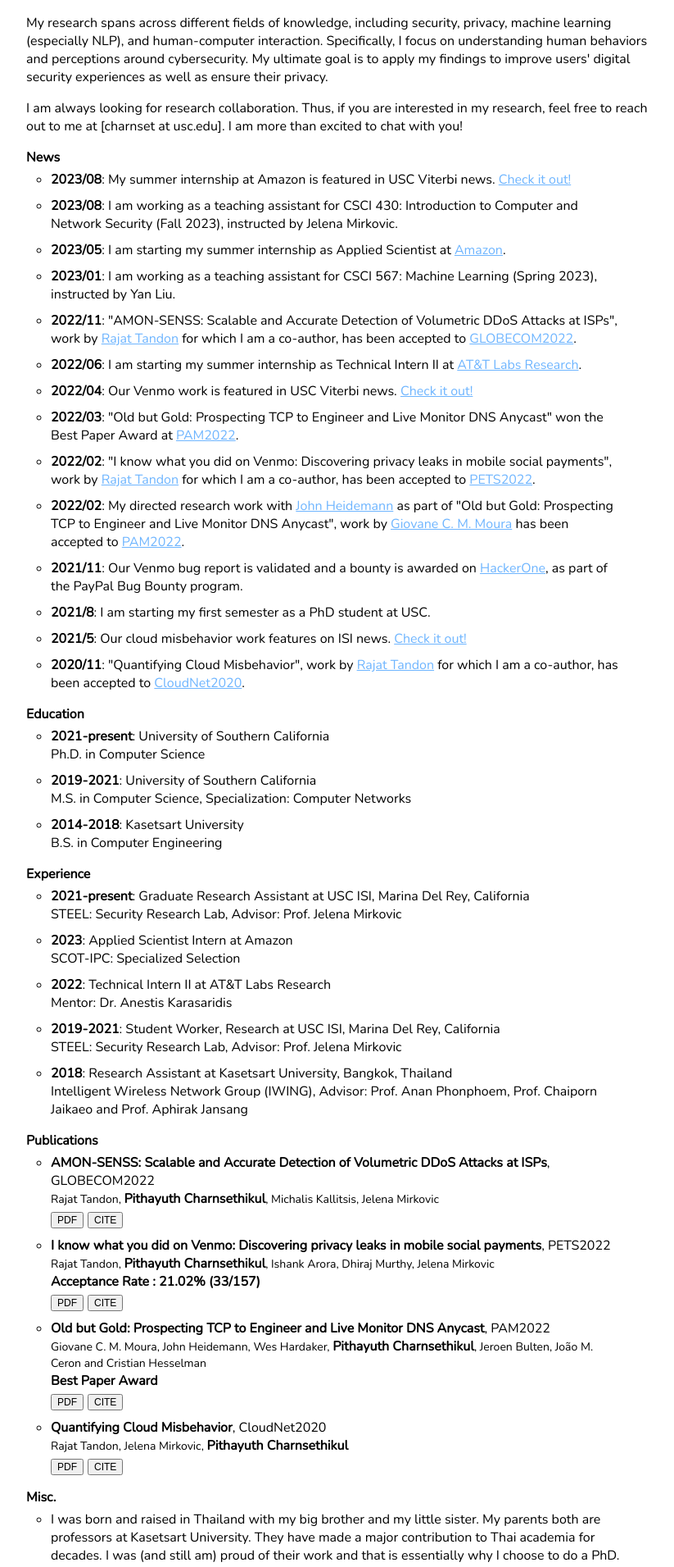
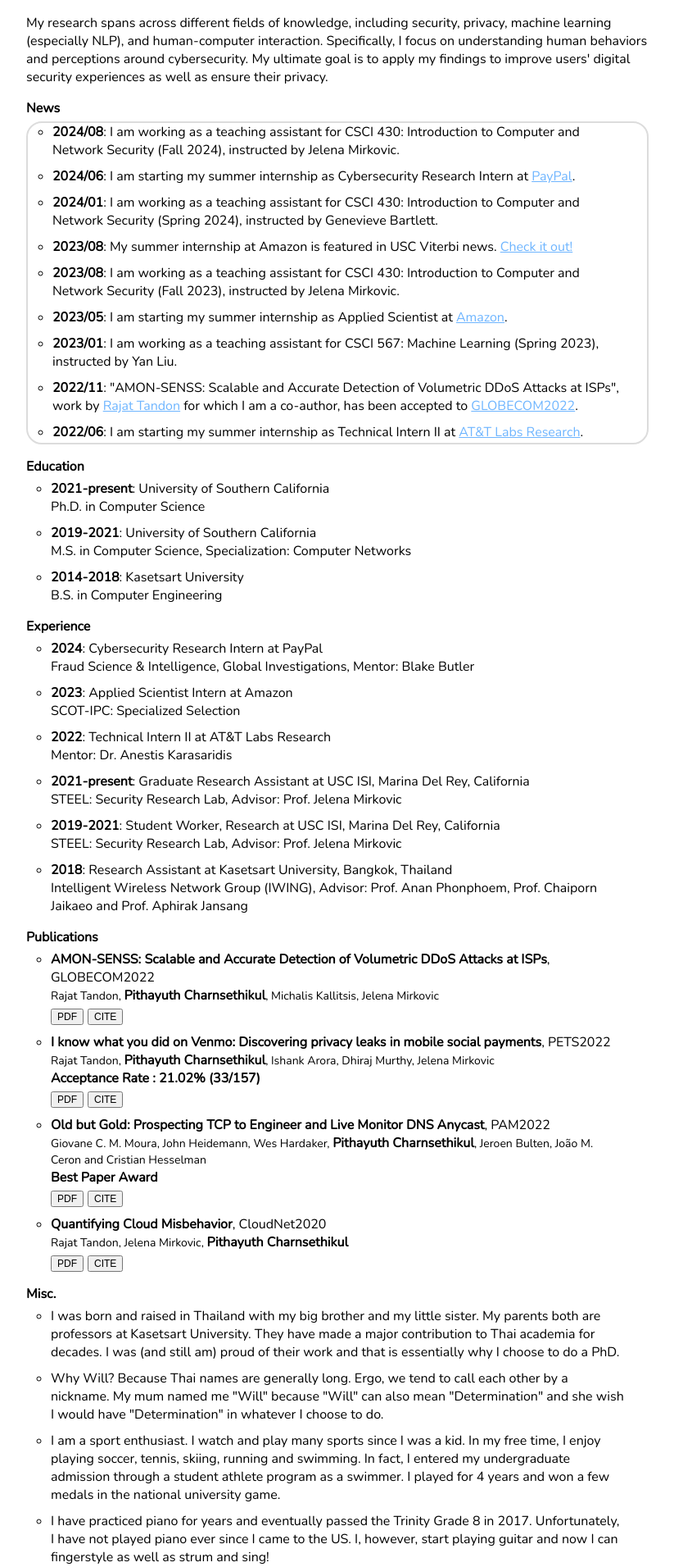
Before and after one commit to charnset/profile, an Angular app: page / in a window 1280 px wide. Shown: the part 409-2320 px from the top of the page at 82% size, without its empty margins (228-1051 px from the left). Built offline with nearby package versions, Linux system fonts and the light colour scheme.

Commit message:
first update 2024

```diff
--- a/src/app/app.component.html
+++ b/src/app/app.component.html
@@ -17,5 +17,5 @@
 <app-misc id="misc"></app-misc>
 
 <div class="footnote">
-Last update: 2023/09
+Last update: 2024/08
 </div>
--- a/src/app/components/about-me/about-me.component.html
+++ b/src/app/components/about-me/about-me.component.html
@@ -6,8 +6,5 @@
   <p>
   My research spans across different fields of knowledge, including security, privacy, machine learning (especially NLP), and human-computer interaction. Specifically, I focus on understanding human behaviors and perceptions around cybersecurity. My ultimate goal is to apply my findings to improve users' digital security experiences as well as ensure their privacy.
   </p>
-  <p>
-I am always looking for research collaboration. Thus, if you are interested in my research, feel free to reach out to me at [charnset at usc.edu]. I am more than excited to chat with you!
-  </p>
   </div>
 </div>
--- a/src/app/components/experience/experience.component.html
+++ b/src/app/components/experience/experience.component.html
@@ -1,12 +1,14 @@
 <div class="experience">
   <h4 class="header">Experience</h4>
     <ul class="info">
-      <li><span class="year">2021-present</span>: Graduate Research Assistant at USC ISI, Marina Del Rey, California</li>
-      <span class="lab">STEEL: Security Research Lab, Advisor: Prof. Jelena Mirkovic</span>
+      <li><span class="year">2024</span>: Cybersecurity Research Intern at PayPal</li>
+      <span class="lab">Fraud Science & Intelligence, Global Investigations, Mentor: Blake Butler</span>
       <li><span class="year">2023</span>: Applied Scientist Intern at Amazon</li>
       <span class="lab">SCOT-IPC: Specialized Selection</span>
       <li><span class="year">2022</span>: Technical Intern II at AT&T Labs Research</li>
       <span class="lab">Mentor: Dr. Anestis Karasaridis</span>
+      <li><span class="year">2021-present</span>: Graduate Research Assistant at USC ISI, Marina Del Rey, California</li>
+      <span class="lab">STEEL: Security Research Lab, Advisor: Prof. Jelena Mirkovic</span>
       <li><span class="year">2019-2021</span>: Student Worker, Research at USC ISI, Marina Del Rey, California</li>
       <span class="lab">STEEL: Security Research Lab, Advisor: Prof. Jelena Mirkovic</span>
       <li><span class="year">2018</span>: Research Assistant at Kasetsart University, Bangkok, Thailand</li>
--- a/src/app/components/misc/misc.component.html
+++ b/src/app/components/misc/misc.component.html
@@ -3,7 +3,7 @@
     <ul class="info">
       <li>I was born and raised in Thailand with my big brother and my little sister. My parents both are professors at Kasetsart University. They have made a major contribution to Thai academia for decades. I was (and still am) proud of their work and that is essentially why I choose to do a PhD.</li>
       <li>Why Will? Because Thai names are generally long. Ergo, we tend to call each other by a nickname. My mum named me "Will" because "Will" can also mean "Determination" and she wish I would have "Determination" in whatever I choose to do.</li>
-      <li>I am a sport enthusiast. I watch and play many sports since I was a kid. In my free time, I enjoy playing soccer, tennis, skiing, running and swimming. In fact, I entered my undergraduate admission through a student athlete program as a swimmer. I played for 4 years and won a couple of medals in the national university game.</li>
+      <li>I am a sport enthusiast. I watch and play many sports since I was a kid. In my free time, I enjoy playing soccer, tennis, skiing, running and swimming. In fact, I entered my undergraduate admission through a student athlete program as a swimmer. I played for 4 years and won a few medals in the national university game.</li>
       <li>I have practiced piano for years and eventually passed the Trinity Grade 8 in 2017. Unfortunately, I have not played piano ever since I came to the US. I, however, start playing guitar and now I can fingerstyle as well as strum and sing!</li>
       <li>I am a huge fan of Liverpool FC. YNWA!</li>
       <li>I love watching movies. My favorite genres are crime and drama. The Godfather is my all time favorite movie, "Salute, Don Corleone!". My favorite director is Martin Scosese, especially his work with Robert De Niro and Leonardo DiCaprio.</li>
--- a/src/app/components/news/news.component.css
+++ b/src/app/components/news/news.component.css
@@ -14,6 +14,10 @@
   padding: 0px 30px;
   list-style-type: circle;
   font-size: 16px;
+  height: 390px;
+  overflow: scroll;
+  border: 2px #DCDCDC solid;
+  border-radius: 19px;
 }
 
 li {
--- a/src/app/components/news/news.component.html
+++ b/src/app/components/news/news.component.html
@@ -1,6 +1,9 @@
 <div class="news">
   <h4 class="header">News</h4>
     <ul class="info">
+      <li><span class="date">2024/08</span>: I am working as a teaching assistant for CSCI 430: Introduction to Computer and Network Security (Fall 2024), instructed by Jelena Mirkovic.</li>
+      <li><span class="date">2024/06</span>: I am starting my summer internship as Cybersecurity Research Intern at <a href="https://www.paypal.com/" target="_blank">PayPal</a>.</li>
+      <li><span class="date">2024/01</span>: I am working as a teaching assistant for CSCI 430: Introduction to Computer and Network Security (Spring 2024), instructed by Genevieve Bartlett.</li>
       <li><span class="date">2023/08</span>: My summer internship at Amazon is featured in USC Viterbi news. <a href="https://viterbischool.usc.edu/news/2023/08/isi-ph-d-students-connect-academic-learning-with-summer-internships/" target="_blank">Check it out!</a></li>
       <li><span class="date">2023/08</span>: I am working as a teaching assistant for CSCI 430: Introduction to Computer and Network Security (Fall 2023), instructed by Jelena Mirkovic.</li>
       <li><span class="date">2023/05</span>: I am starting my summer internship as Applied Scientist at <a href="https://www.amazon.science/search" target="_blank">Amazon</a>.</li>
```
